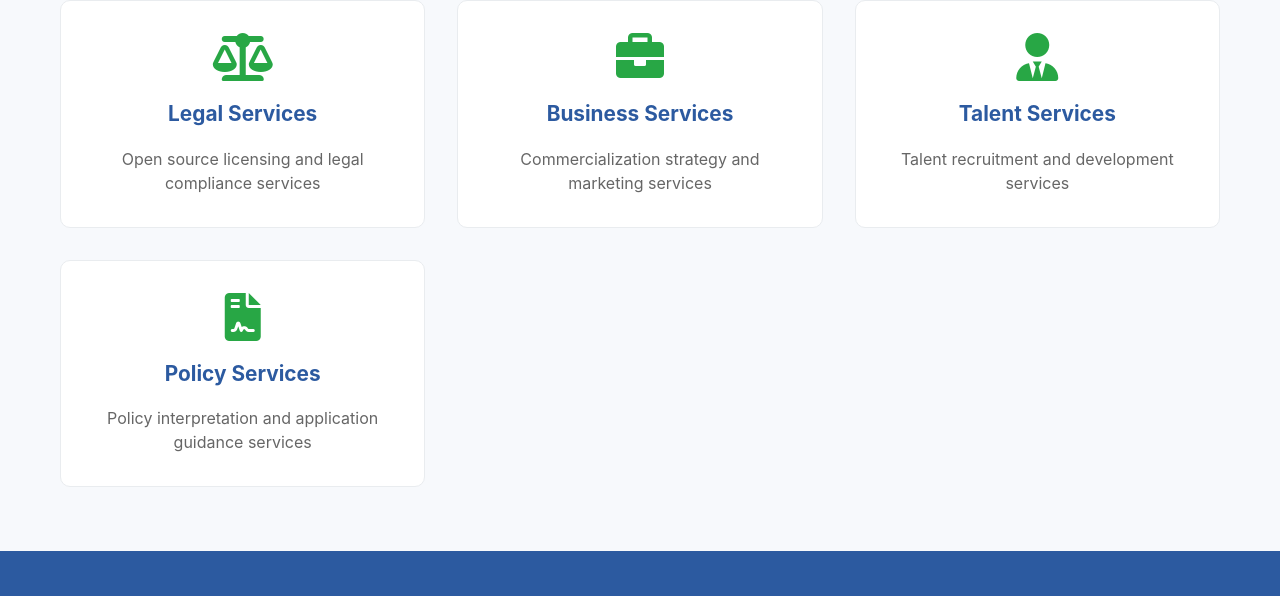
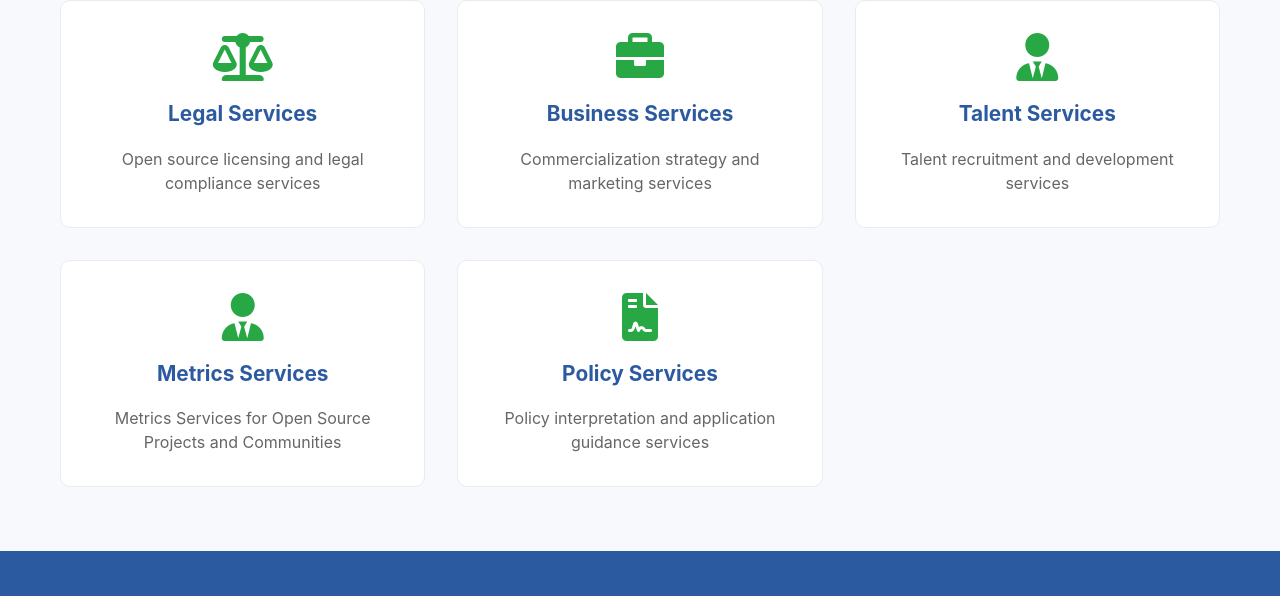
Before and after one commit to December21-dev/osewp, a website: page index.html in a window 1280 px wide. Shown: the part 1184-1780 px from the top of the page. Drawn offline with Linux system fonts and the light colour scheme.

Commit message:
add Metrics Services card

```diff
--- a/index.html
+++ b/index.html
@@ -107,6 +107,11 @@
                         <h4 data-zh="人才服务" data-en="Talent Services">人才服务</h4>
                         <p data-zh="人才招聘和培养服务" data-en="Talent recruitment and development services">人才招聘和培养服务</p>
                     </a>
+                    <a href="open-source-metrics-services.html" class="service-card">
+                        <i class="fas fa-user-tie"></i>
+                        <h4 data-zh="度量服务" data-en="Metrics Services">度量服务</h4>
+                        <p data-zh="开源项目与社区的度量服务" data-en="Metrics Services for Open Source Projects and Communities">开源项目与社区的度量服务</p>
+                    </a>
                     <a href="policy-services.html" class="service-card">
                         <i class="fas fa-file-contract"></i>
                         <h4 data-zh="政策服务" data-en="Policy Services">政策服务</h4>
```
